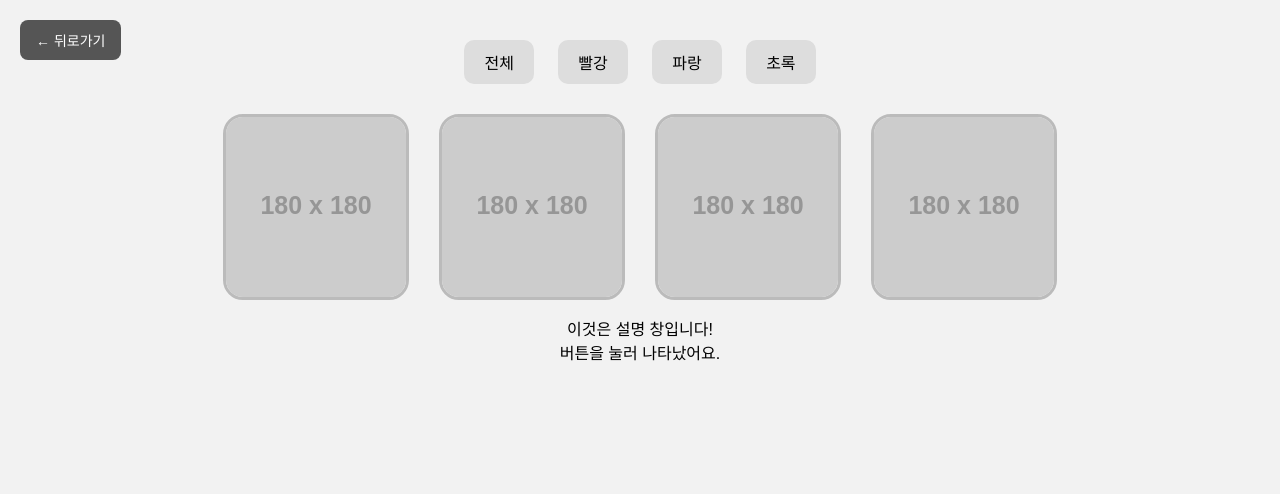
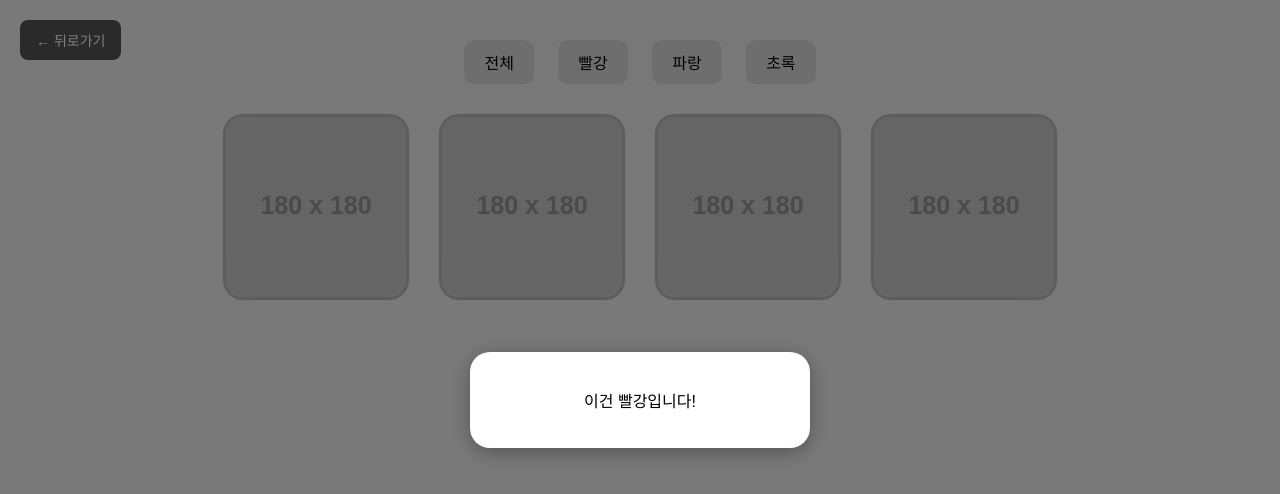
Before and after one commit to Tin-0111/Collect, a plain HTML site: page equ/index.html in a window 1280 px wide. Both pictures are taken after a click on the element 316 px from the left and 207 px from the top of the page. Drawn offline with Linux system fonts and the light colour scheme; placeholder pictures from the web are drawn by us.

Commit message:
Update index.html

```diff
--- a/equ/index.html
+++ b/equ/index.html
@@ -2,7 +2,7 @@
 <html lang="ko">
 <head>
   <meta charset="UTF-8">
-  <title>태그 필터 + 뒤로가기 버튼</title>
+  <title>태그 필터 + 팝업 + 뒤로가기</title>
   <style>
     body {
       margin: 0;
@@ -12,7 +12,6 @@
       text-align: center;
     }
 
-    /* 뒤로가기 버튼 */
     .back-button {
       position: fixed;
       top: 20px;
@@ -80,6 +79,30 @@
     .hidden {
       display: none;
     }
+
+    /* 팝업 창 스타일 */
+    .popup {
+      position: fixed;
+      top: 50%;
+      left: 50%;
+      transform: translate(-50%, -50%);
+      width: 300px;
+      background-color: white;
+      padding: 20px;
+      border-radius: 20px;
+      box-shadow: 0 4px 20px rgba(0,0,0,0.3);
+      z-index: 1000;
+      display: none;
+    }
+
+    .overlay {
+      position: fixed;
+      top: 0; left: 0;
+      width: 100vw; height: 100vh;
+      background-color: rgba(0,0,0,0.5);
+      display: none;
+      z-index: 999;
+    }
   </style>
 </head>
 <body>
@@ -87,7 +110,7 @@
   <!-- 🔙 뒤로가기 버튼 -->
   <button class="back-button" onclick="history.back()">← 뒤로가기</button>
 
-  <!-- 카테고리 필터 버튼 -->
+  <!-- 카테고리 필터 -->
   <div class="category-buttons">
     <button onclick="filterButtons('all')">전체</button>
     <button onclick="filterButtons('빨강')">빨강</button>
@@ -97,26 +120,27 @@
 
   <!-- 이미지 버튼 목록 -->
   <div class="button-grid">
-    <div class="image-button" onclick="showPopup()" data-tag="빨강">
+    <div class="image-button" onclick="showPopup('이건 빨강입니다!')" data-tag="빨강">
       <img src="https://via.placeholder.com/180x180/ff4444/ffffff?text=빨강" alt="빨강 버튼">
     </div>
-    <div class="image-button" data-tag="파랑">
+    <div class="image-button" onclick="showPopup('이건 파랑입니다!')" data-tag="파랑">
       <img src="https://via.placeholder.com/180x180/448aff/ffffff?text=파랑" alt="파랑 버튼">
     </div>
-    <div class="image-button" data-tag="초록">
+    <div class="image-button" onclick="showPopup('이건 초록입니다!')" data-tag="초록">
       <img src="https://via.placeholder.com/180x180/44ff44/ffffff?text=초록" alt="초록 버튼">
     </div>
-    <div class="image-button" data-tag="빨강">
+    <div class="image-button" onclick="showPopup('이건 또 다른 빨강입니다!')" data-tag="빨강">
       <img src="https://via.placeholder.com/180x180/cc0000/ffffff?text=빨강2" alt="빨강2 버튼">
     </div>
   </div>
 
+  <!-- 팝업 설명 -->
+  <div class="overlay" id="overlay" onclick="hidePopup()"></div>
   <div class="popup" id="popup">
-    <p>이것은 설명 창입니다!<br>버튼을 눌러 나타났어요.</p>
+    <p id="popup-text">이것은 설명입니다.</p>
   </div>
 
-  <div class="overlay" id="overlay" onclick="hidePopup()"></div>
-
+  <!-- 필터 기능 -->
   <script>
     function filterButtons(tag) {
       const buttons = document.querySelectorAll('.image-button');
@@ -130,8 +154,11 @@
       });
     }
   </script>
+
+  <!-- 팝업 기능 -->
   <script>
-    function showPopup() {
+    function showPopup(text) {
+      document.getElementById('popup-text').innerHTML = text;
       document.getElementById('popup').style.display = 'block';
       document.getElementById('overlay').style.display = 'block';
     }
```
